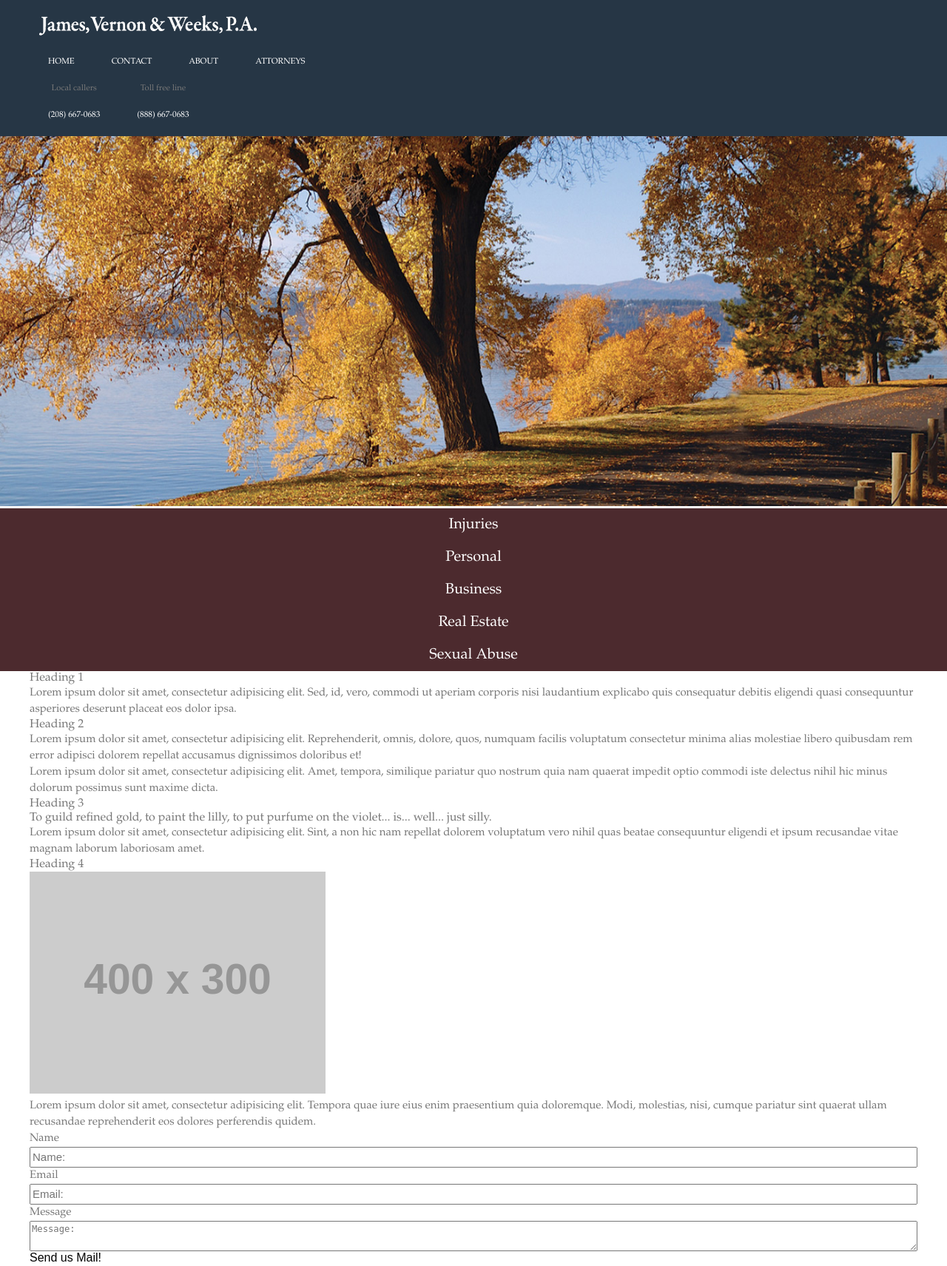
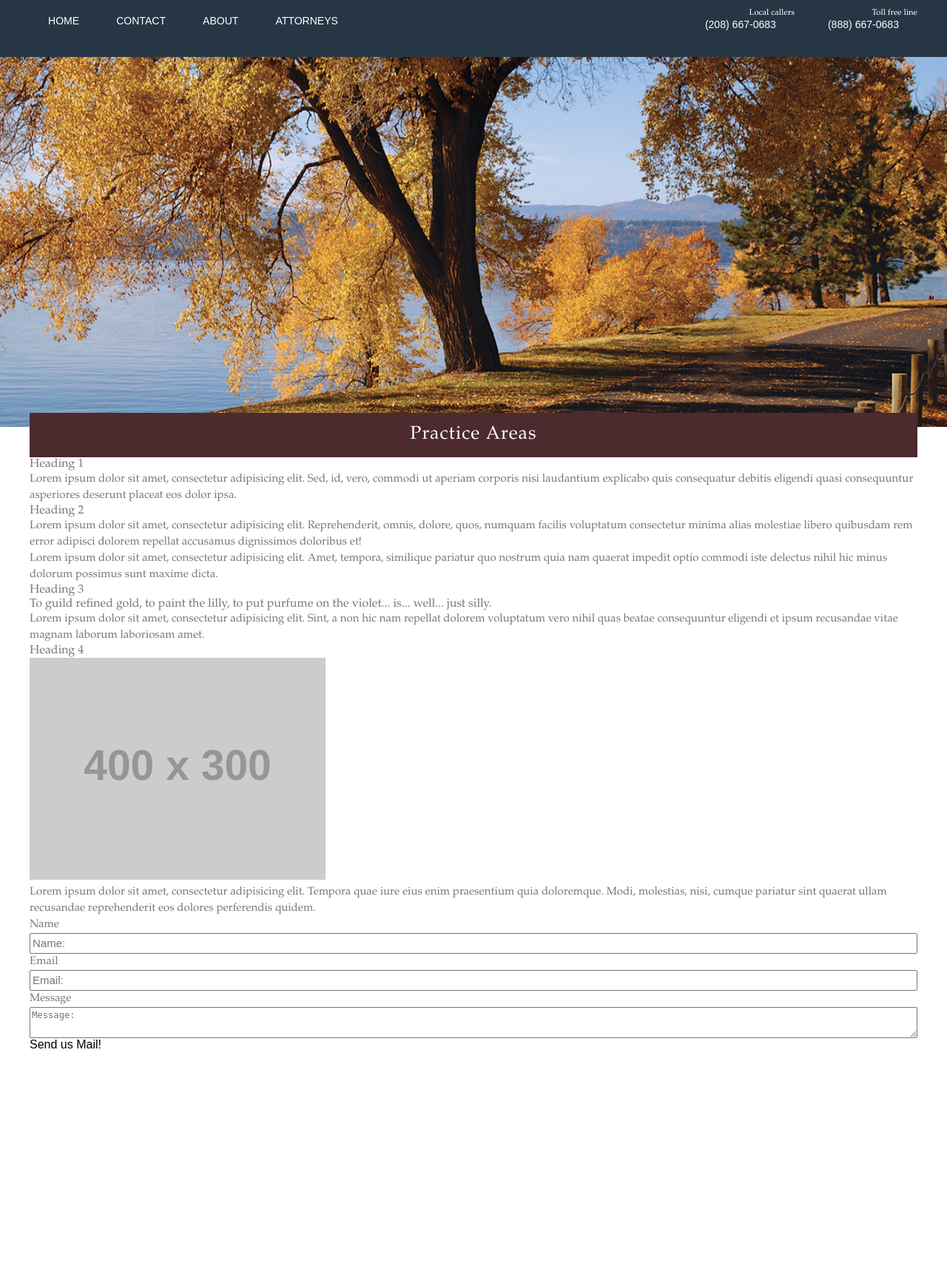
Before and after one commit to SavorWeb/JvwLawfirm, a PHP site: page / in a window 1280 px wide. Shown: the whole page at 74% size. After the commit the page ends 1417 px from the top, so only its background shows below. Run offline with PHP 8.4, Linux system fonts and the light colour scheme; grey boxes labelled with a size stand in for pictures from a placeholder-image service; data that the repository does not hold is empty; some libraries are stand-ins or nearby versions.

Commit message:
new collapsible

```diff
--- a/_/css/modules/_navigation.scss
+++ b/_/css/modules/_navigation.scss
@@ -8,6 +8,7 @@ header.pagehead {
 	clear: both;
 	@include clearfix;
 	background-color: $primary;
+	@include break($b) {background-color: $light;}
 	border-bottom: $light solid 3px;
 	.navtop {
 		@include clearfix;
@@ -41,21 +42,42 @@ header.pagehead {
 	text-align: center;
 	font-size: em-font(12px);
 	font-weight: lighter;
-	// border-bottom: $light solid 3px;
-	// position: relative;
-	// top: -3px;
-	// z-index: 5;
+	padding-bottom: 15px;
+	ul.phonenumbers {
+		margin-bottom: 20px;
+		@include break($b) {
+			float: right;
+			text-align: right;
+		}
+		li {
+			color: $light;
+			float: left;
+			padding-top: 10px;
+			@include break($b) {padding-right: 20px;}
+			a {
+				margin-top: -22px;
+				padding-bottom: 13px;
+
+			}
+		}
+	}
 	ul {
 		@include clearfix;
 		margin: 0; // cancel out global ul li style
+		@include break($b) {
+			float: left;
+		}
 		li {
 			float: left;
+			width: 50%;
 			margin: 0;
 			list-style-type: none;
 			a {
+				@extend .font-sans;
+				font-size: em-font(20px);
 				display: inline-block;
 				width: 100%;
-				padding: 10px 5px;
+				padding: 5px 0;
 				color: white;
 				border-left: transparent 5px solid;
 				border-right: transparent 5px solid;
@@ -76,6 +98,7 @@ header.pagehead {
 		margin: 0 -500%;
   		padding: 0 500%;
 		ul {
+			width: auto !important;
 			padding-top: 0;
 			li {
 				float: left;
--- /dev/null
+++ b/_/css/modules/_responsive-accordion.scss
@@ -0,0 +1,69 @@
+/*	Responsive Accordion v1.2, Copyright 2014, Joe Mottershaw, https://github.com/joemottershaw/
+//	============================================================================================ */
+
+/*	Table of Contents
+//	==================================================
+//		#Reset
+//		#Themes
+
+
+/*	#Reset
+//	================================================== */
+
+	// .responsive-accordion {
+	// 	margin: 0 0 20px 0;
+	// 	padding: 0;
+	// 	list-style-type: none;
+	// }
+
+	/* For use in conjunction with the Backbone Responsive Framework - https://github.com/joemottershaw/backbone */
+	// 	.responsive-accordion.bm-remove		{ margin-bottom: 0;    }
+	// 	.responsive-accordion.bm-smaller	{ margin-bottom: 5px;  }
+	// 	.responsive-accordion.bm-small		{ margin-bottom: 10px; }
+	// 	.responsive-accordion.bm-medium		{ margin-bottom: 20px; }
+	// 	.responsive-accordion.bm-large		{ margin-bottom: 30px; }
+	// 	.responsive-accordion.bm-larger		{ margin-bottom: 40px; }
+
+	// 	.responsive-accordion.tm-remove		{ margin-top: 0;    }
+	// 	.responsive-accordion.tm-smaller	{ margin-top: 5px;  }
+	// 	.responsive-accordion.tm-small		{ margin-top: 10px; }
+	// 	.responsive-accordion.tm-medium		{ margin-top: 20px; }
+	// 	.responsive-accordion.tm-large		{ margin-top: 30px; }
+	// 	.responsive-accordion.tm-larger		{ margin-top: 40px; }
+
+	// .responsive-accordion li {
+	// 	margin: 0 0 10px 0;
+	// 	padding: 0;
+	// }
+
+	// .responsive-accordion li:last-child { margin-bottom: 0; }
+
+	.responsive-accordion li .responsive-accordion-head { cursor: pointer; }
+
+	// .responsive-accordion li .responsive-accordion-head.active { font-weight: bold; }
+
+
+/*	#Themes
+//	================================================== */
+
+	.responsive-accordion-default.responsive-accordion li .responsive-accordion-head {
+		// border: 1px solid #DDD;
+		padding: 10px 30px 10px 10px;
+		// background: #FFF;
+		// color: #0b8593;
+		// line-height: normal;
+		position: relative;
+	}
+
+	.responsive-accordion-default.responsive-accordion li .responsive-accordion-head i {
+		position: absolute;
+		top: 12px;
+		right: 10px;
+	}
+
+	.responsive-accordion-default.responsive-accordion li .responsive-accordion-panel {
+	// 	border: 1px solid #DDD;
+	// 	border-top: 0;
+		padding: 20px;
+	// 	background: #FFF;
+	}
--- a/_/css/screen.scss
+++ b/_/css/screen.scss
@@ -43,6 +43,13 @@ img {
 	max-width: 100%;
 }
 
+.is-mobile {
+
+	@include break($d) {
+		display: none;
+	}
+}
+
 ////////////
 // LAYOUT //
 ////////////
@@ -84,57 +91,93 @@ section {
 	background-size: cover;
 }
 
-// collapse style
+// second nav
 
-.collapse {
-  display: none;
-}
-.collapse.in {
-  display: block;
-}
-.collapsing {
-  position: relative;
-  height: 0;
-  overflow: hidden;
-  -webkit-transition: height 0.35s ease;
-  transition: height 0.35s ease;
+section {
+	overflow: visible;
 }
 
-.panel {
+#area-toggle {
+	@extend .font-body;
+	letter-spacing: 1px;
+	background-color: $secondary;
+	color: $light;
+	padding: 15px 20px;
+	font-size: em-font(25px);
+	margin: 0;
+	width: 100%;
+	margin-top: -25px;
 
 }
 
-.panel-group {
-	background-color: $secondary;
-	text-align: center;
+.area-collapse {
+	border: 1px solid $secondary;
+	height: 0;
+	display: none;
+	margin-bottom: 10px;
+	overflow: hidden;
+	-webkit-transition: height 0.35s ease;
+	transition: height 0.35s ease;
 }
 
-.panel-title a {
-	font-size: em-font(20px);
+.open-p {
 	display: block;
-	color: $light;
-	width: 100%;
-	padding: 10px;
-	&:hover {
-		background-color: lighten($secondary, 10%);
-	}
-	@include break($b) {
-		font-weight: normal;
-	}
+	height: auto;
 }
 
-.panel-body {
-	padding: 10px;
-	background-color: #ccc;
-	@extend .font-sans;
-	text-transform: uppercase;
-	font-weight: bold;
-	a {
-		color: $primary;
-		display: block;
-		padding: 5px;
-	}
-}
+
+
+// collapse style
+
+// .collapse {
+//   display: none;
+// }
+// .collapse.in {
+//   display: block;
+// }
+// .collapsing {
+//   position: relative;
+//   height: 0;
+//   overflow: hidden;
+//   -webkit-transition: height 0.35s ease;
+//   transition: height 0.35s ease;
+// }
+
+// .panel {
+
+// }
+
+// .panel-group {
+// 	background-color: $secondary;
+// 	text-align: center;
+// }
+
+// .panel-title a {
+// 	font-size: em-font(20px);
+// 	display: block;
+// 	color: $light;
+// 	width: 100%;
+// 	padding: 10px;
+// 	&:hover {
+// 		background-color: lighten($secondary, 10%);
+// 	}
+// 	@include break($b) {
+// 		font-weight: normal;
+// 	}
+// }
+
+// .panel-body {
+// 	padding: 10px;
+// 	background-color: #ccc;
+// 	@extend .font-sans;
+// 	text-transform: uppercase;
+// 	font-weight: bold;
+// 	a {
+// 		color: $primary;
+// 		display: block;
+// 		padding: 5px;
+// 	}
+// }
 
 /* ::Import styles */
 /* ------------------------------------------------------------ */
--- a/_/inc/foot.php
+++ b/_/inc/foot.php
@@ -3,9 +3,8 @@
 		<script type="text/javascript" src="http://code.jquery.com/jquery-latest.min.js"></script>
 		<script src="_/js/responsive-nav.min.js"></script>
 		<script src="_/js/swipe.min.js"></script>
-		<script src="_/js/collapse.min.js"></script>
+		<script src="_/js/responsive-accordion.min.js"></script>
 <script type="text/javascript">
-		$('#accordion').collapse();
 
 		var navigation = responsiveNav(".nav-collapse", {
 			customToggle: "#nav-toggle"
@@ -16,6 +15,7 @@
 		window.mySwipe = Swipe(elem, {
 		  	auto: 6000,
 		});
+
 </script>
 <script type="text/javascript">
 		<!--//--><![CDATA[//><!--
@@ -53,7 +53,13 @@
 		});
 		//-->!]]>
 </script>
-
+	<script>
+	$(document).ready(function(){
+		$('#area-toggle').on('click', function(){
+			$('.area-collapse').toggleClass('open-p');
+		});
+	});
+	</script>
 		<script src="_/js/script.min.js"></script>
 
 	</body>
--- a/_/inc/head.php
+++ b/_/inc/head.php
@@ -10,6 +10,7 @@
 	<meta name="keywords" content="..." />
 
 	<title>Site Title</title>
+	<link href="http://netdna.bootstrapcdn.com/font-awesome/4.0.3/css/font-awesome.css" rel="stylesheet" type="text/css" media="all" />
 	<link href="_/css/screen.min.css" rel="stylesheet" type="text/css" media="all"/>
 	<link rel="shortcut icon" type="image/ico" href="favicon.ico" />
 	<!-- TODO: Download a custom build of modernizer to suit the project -->
@@ -19,7 +20,7 @@
 	<header class="pagehead pullwidth">
 <section class="row">
 		<div class="navtop">
-			<img class="white-logo" src="_/img/logotype.png" alt="">
+			<img class="is-mobile white-logo" src="_/img/logotype.png" alt="">
 
 			<button type="button" role="button" id="nav-toggle" class="lines-button x2"><span class="lines"></span></button>
 		</div>
@@ -31,7 +32,7 @@
 				<li><a href="/about">About</a></li>
 				<li><a href="/attorneys">Attorneys</a></li>
 			</ul>
-			<ul>
+			<ul class="phonenumbers">
 				<li>Local callers <a href="tel:6676670683">(208) 667-0683</a></li>
 				<li>Toll free line <a href="tel:8886670683">(888) 667-0683</a></li>
 			</ul>
@@ -47,7 +48,54 @@
 		<div class="fullwidthimg"></div>
 	</header>
 
-<div class="panel-group" id="accordion">
+<section class="row">
+		<button type="button" role="button" id="area-toggle">
+			Practice Areas
+		</button>
+			<ul class="area-collapse responsive-accordion responsive-accordion-default bm-larger">
+				<li>
+					<div class="responsive-accordion-head">Injuries<i class="fa fa-chevron-down responsive-accordion-plus fa-fw"></i><i class="fa fa-chevron-up responsive-accordion-minus fa-fw"></i></div>
+					<div class="responsive-accordion-panel">
+						<ul>
+							<li><a href="/accidents">Auto Accidents</a></li>
+							<li><a href="/drugs">Dangerous Drugs</a></li>
+							<li><a href="/products">Dangerous Products</a></li>
+							<li><a href="/malpractice">Medical Malpractice</a></li>
+							<li><a href="/compensation">Workers Compensation</a></li>
+						</ul>
+					</div>
+				</li>
+				<li>
+					<div class="responsive-accordion-head">Personal<i class="fa fa-chevron-down responsive-accordion-plus fa-fw"></i><i class="fa fa-chevron-up responsive-accordion-minus fa-fw"></i></div>
+					<div class="responsive-accordion-panel">
+						<ul>
+							<li><a href="/bankruptcy">Bankruptcy</a></li>
+							<li><a href="/defense">Criminal Defense</a></li>
+							<li><a href="/family">Family Law</a></li>
+							<li><a href="/planning">Wills, Estate Planning, and Probate</a></li>
+						</ul>
+					</div>
+				</li>
+				<li>
+					<div class="responsive-accordion-head">Business<i class="fa fa-chevron-down responsive-accordion-plus fa-fw"></i><i class="fa fa-chevron-up responsive-accordion-minus fa-fw"></i></div>
+					<div class="responsive-accordion-panel">
+						<ul>
+							<li><a href="/business">Business and Corporate Law</a></li>
+							<li><a href="/employment">Employment Law</a></li>
+							<li><a href="/official">Municipal and Administrative Law</a></li>
+							<li><a href="/reservation">Patents, Trademarks and Copyrights</a></li>
+						</ul>
+					</div>
+				</li>
+				<li>
+					<a href="/real-estate"><div href="/real-estate" class="responsive-accordion-head">Real Estate</div></a>
+				</li>
+				<li>
+					<a href="/sexual-abuse"><div href="/sexual-abuse" class="responsive-accordion-head">Sexual Abuse</div></a>
+				</li>
+			</ul>
+</section>
+<!-- <div class="panel-group" id="accordion">
 	<div class="panel panel-default">
 		<div class="panel-heading">
 			<h4 class="panel-title">
@@ -124,7 +172,7 @@
 			</h4>
 		</div>
 	</div>
-</div>
+</div> -->
 
 <!-- 	<nav class="main-nav">
 		<ul>
--- /dev/null
+++ b/_/js/responsive-accordion.min.js
@@ -0,0 +1 @@
+$(document).ready(function(){$(".responsive-accordion").each(function(){$(".responsive-accordion-minus",this).hide(),$(".responsive-accordion-panel",this).hide(),$(".responsive-accordion-head",this).click(function(){var i=$(this).parent().parent(),s=$(this),e=s.find(".responsive-accordion-plus"),n=s.find(".responsive-accordion-minus"),o=s.siblings(".responsive-accordion-panel");i.find(".responsive-accordion-plus").show(),i.find(".responsive-accordion-minus").hide(),i.find(".responsive-accordion-head").not(this).removeClass("active"),i.find(".responsive-accordion-panel").not(this).removeClass("active").slideUp(),s.hasClass("active")?(s.removeClass("active"),e.show(),n.hide(),o.removeClass("active").slideUp()):(s.addClass("active"),e.hide(),n.show(),o.addClass("active").slideDown())})})});
```
Also changed, not shown: _/css/screen.css (+100 -42 lines), _/js/responsive-accordion.js (added, +43 -0 lines), _/css/screen.min.css.
